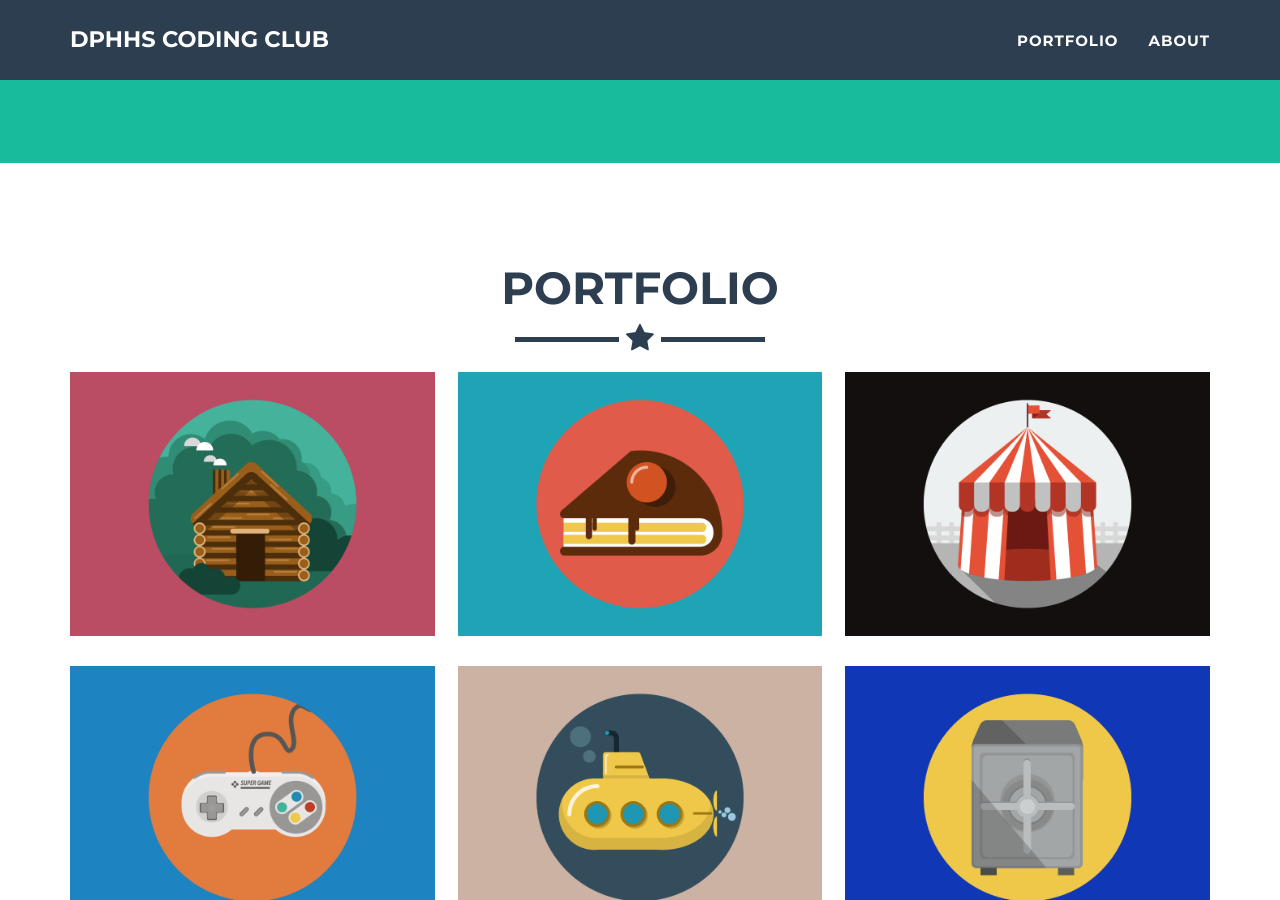
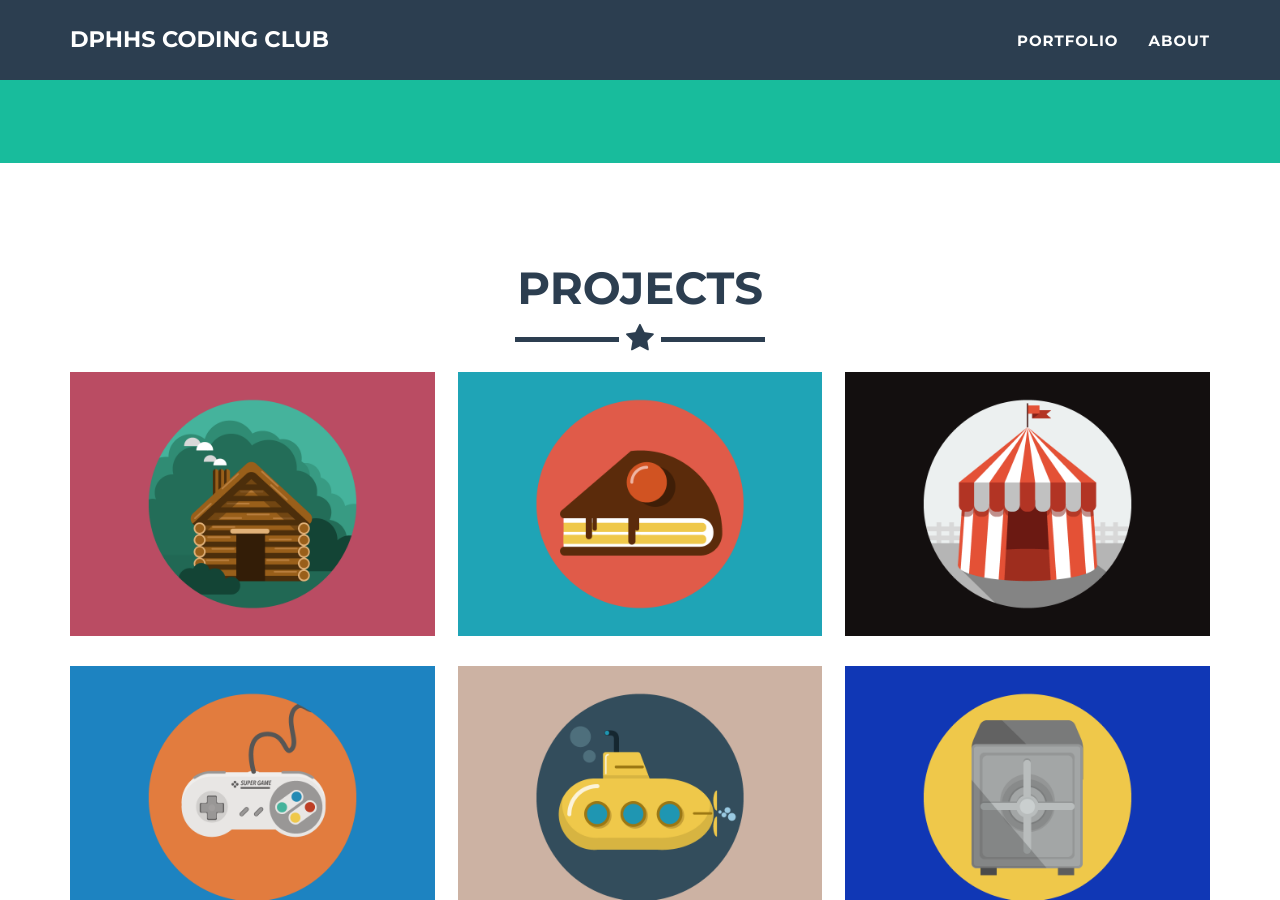
Before and after one commit to DPHHSCodingClub/DPHHSCodingClub.github.io, a Jekyll site: the page built from _posts/2014-07-18-project-1.markdown, in a window 1280 px wide and 900 px high, scrolled down 575 px. Built offline with Jekyll 4.4.1, drawn with Linux system fonts in a browser that asks for light colours.

Commit message:
Update portfolio_grid.html

```diff
--- a/_includes/portfolio_grid.html
+++ b/_includes/portfolio_grid.html
@@ -4,7 +4,7 @@
         <div class="container portfolio-flex-grid">
             <div class="row">
                 <div class="col-lg-12 text-center">
-                    <h2>Portfolio</h2>
+                    <h2>Projects</h2>
                     <hr class="star-primary">
                 </div>
             </div>
```
